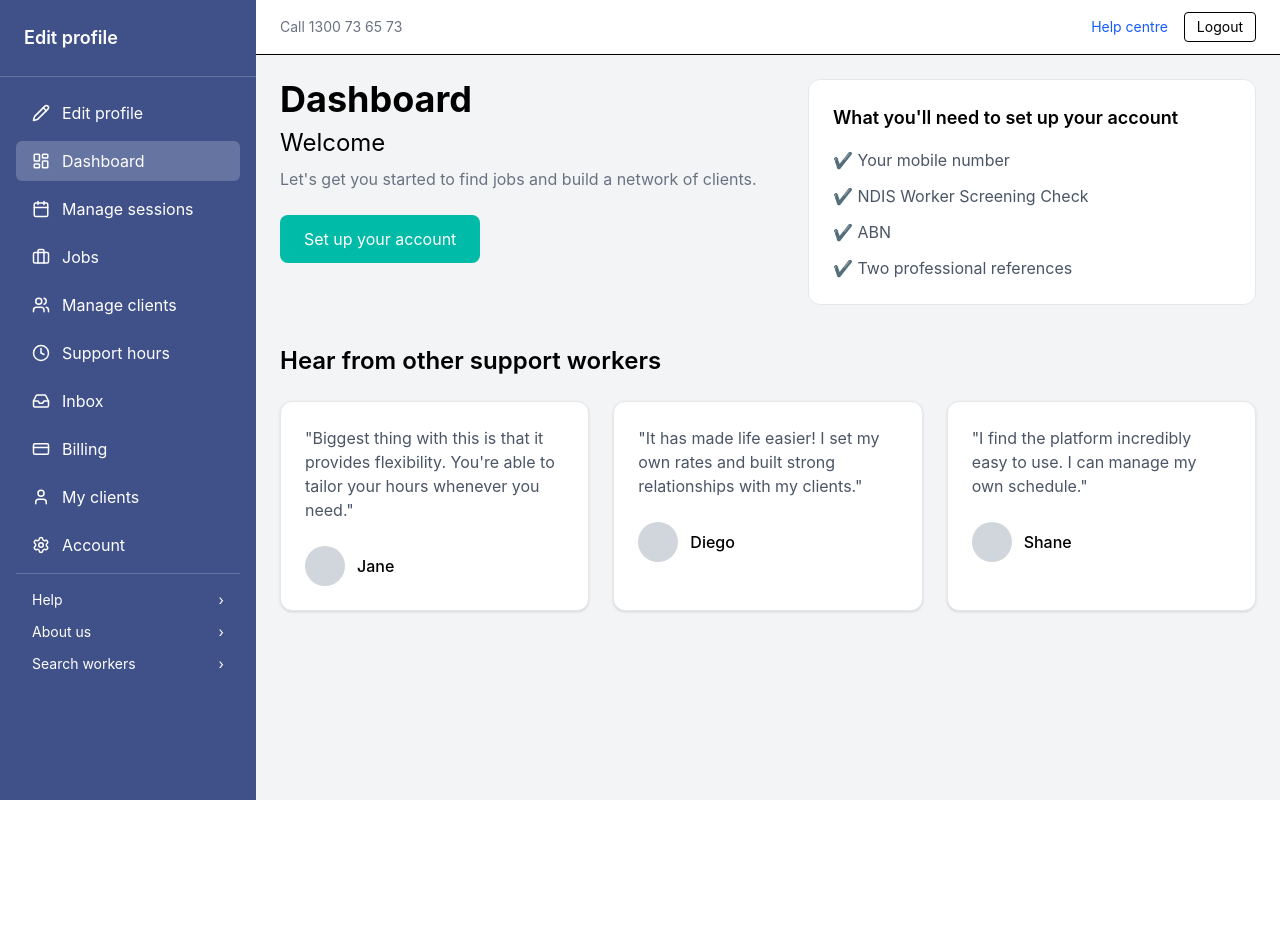
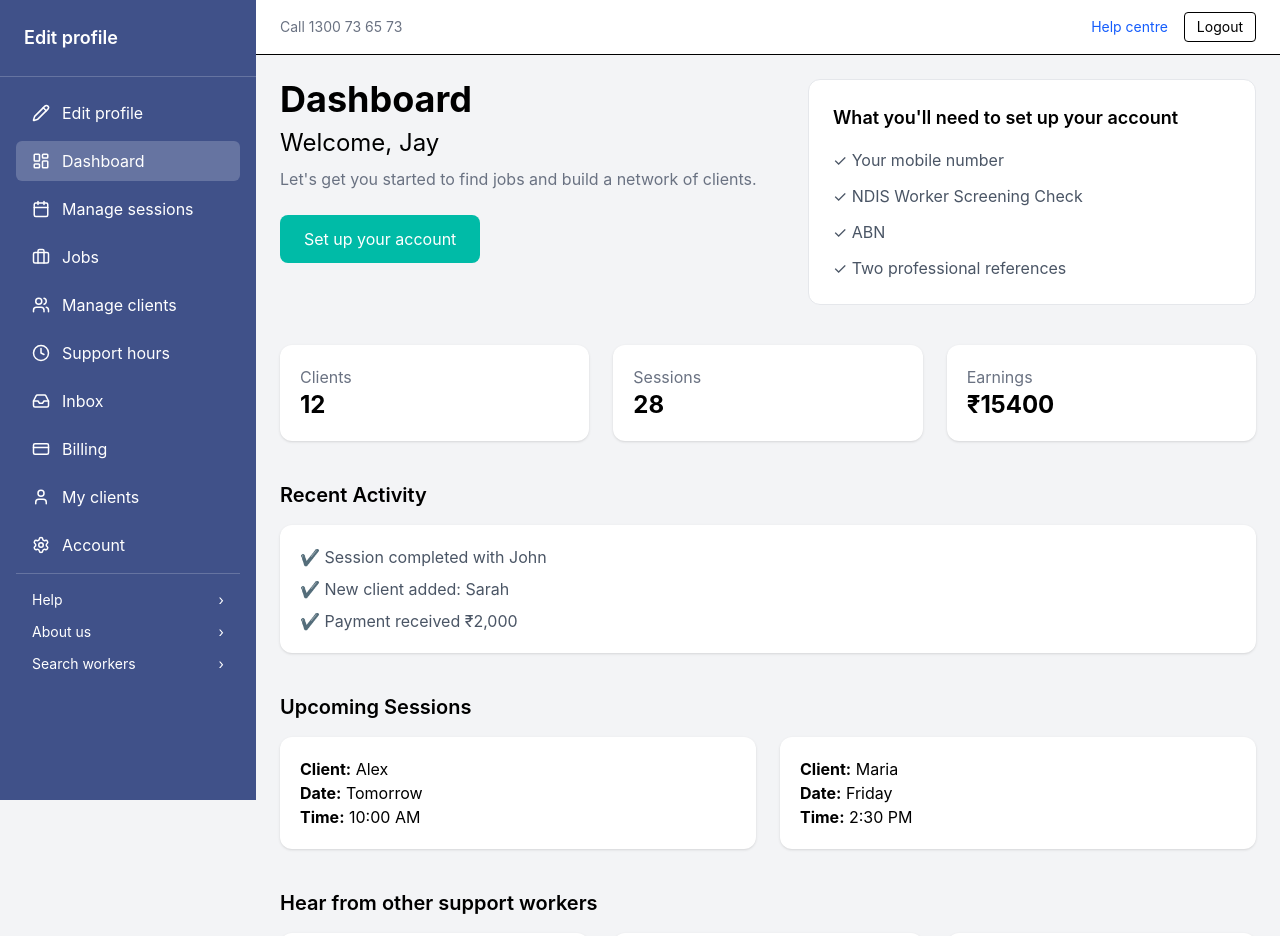
Before and after one commit to shreyatamse1-ship-it/ndis-frontend, a Next.js app: page /dashboard in a window 1280 px wide. Shown: the top 936 px of the page. Before the commit the page ends 800 px from the top, so only its background shows below. Built offline with nearby package versions, Linux system fonts and the light colour scheme; sample sign-in values are in the browser's storage.

Commit message:
Dashboard UI with mock user data and dynamic sections

```diff
--- a/app/dashboard/page.tsx
+++ b/app/dashboard/page.tsx
@@ -1,18 +1,20 @@
 import TestimonialSection from "../../components/common/TestimonialSection";
-import Link from "next/link"
+import Link from "next/link";
+import { userData, testimonials } from "../data/dashboardData";
 
 export default function DashboardPage() {
     return (
-        <div className="space-y-10 w-full max-w-7xl mx-auto">
+        <div className="space-y-10 w-full max-w-7xl mx-auto pb-10">
 
-            {/* Top section */}
+            {/* Top Section */}
             <div className="flex flex-col lg:flex-row lg:items-start justify-between gap-10">
 
-                {/* Left side */}
+                {/* Left */}
                 <div>
                     <h1 className="text-4xl font-bold">Dashboard</h1>
-
-                    <h2 className="text-2xl mt-2">Welcome</h2>
+                    <h2 className="text-2xl mt-2">
+                        Welcome, {userData.name}
+                    </h2>
 
                     <p className="text-gray-500 mt-2">
                         Let's get you started to find jobs and build a network of clients.
@@ -23,31 +25,84 @@ export default function DashboardPage() {
                             Set up your account
                         </button>
                     </Link>
-
                 </div>
 
-                {/* Setup card */}
+                {/* Setup Card */}
                 <div className="bg-white border border-gray-200 rounded-xl p-6 w-full max-w-md">
-
                     <h3 className="font-semibold text-lg mb-4">
                         What you'll need to set up your account
                     </h3>
 
                     <ul className="space-y-3 text-gray-600">
+                        <li>✓ Your mobile number</li>
+                        <li>✓ NDIS Worker Screening Check</li>
+                        <li>✓ ABN</li>
+                        <li>✓ Two professional references</li>
+                    </ul>
+                </div>
+            </div>
 
-                        <li>✔ Your mobile number</li>
-                        <li>✔ NDIS Worker Screening Check</li>
-                        <li>✔ ABN</li>
-                        <li>✔ Two professional references</li>
-
-                    </ul>
-
+            {/* Stats */}
+            <div className="grid grid-cols-3 gap-6">
+                <div className="bg-white p-5 rounded-xl shadow">
+                    <p className="text-gray-500">Clients</p>
+                    <h2 className="text-2xl font-bold">
+                        {userData.stats.clients}
+                    </h2>
                 </div>
 
+                <div className="bg-white p-5 rounded-xl shadow">
+                    <p className="text-gray-500">Sessions</p>
+                    <h2 className="text-2xl font-bold">
+                        {userData.stats.sessions}
+                    </h2>
+                </div>
+
+                <div className="bg-white p-5 rounded-xl shadow">
+                    <p className="text-gray-500">Earnings</p>
+                    <h2 className="text-2xl font-bold">
+                        ₹{userData.stats.earnings}
+                    </h2>
+                </div>
+            </div>
+
+            {/* Recent Activity */}
+            <div>
+                <h2 className="text-xl font-semibold mb-4">
+                    Recent Activity
+                </h2>
+
+                <div className="bg-white p-5 rounded-xl shadow">
+                    <ul className="space-y-2 text-gray-600">
+                        {userData.recentActivity.map((item, index) => (
+                            <li key={index}>✔ {item}</li>
+                        ))}
+                    </ul>
+                </div>
+            </div>
+
+            {/* Upcoming Sessions */}
+            <div>
+                <h2 className="text-xl font-semibold mb-4">
+                    Upcoming Sessions
+                </h2>
+
+                <div className="grid grid-cols-2 gap-6">
+                    {userData.upcomingSessions.map((session, index) => (
+                        <div
+                            key={index}
+                            className="bg-white p-5 rounded-xl shadow"
+                        >
+                            <p><strong>Client:</strong> {session.client}</p>
+                            <p><strong>Date:</strong> {session.date}</p>
+                            <p><strong>Time:</strong> {session.time}</p>
+                        </div>
+                    ))}
+                </div>
             </div>
 
             {/* Testimonials */}
-            <TestimonialSection />
+            <TestimonialSection data={testimonials} />
 
         </div>
     );
--- /dev/null
+++ b/app/data/dashboardData.ts
@@ -0,0 +1,43 @@
+export const userData = {
+  name: "Jay",
+
+  stats: {
+    clients: 12,
+    sessions: 28,
+    earnings: 15400,
+  },
+
+  recentActivity: [
+    "Session completed with John",
+    "New client added: Sarah",
+    "Payment received ₹2,000",
+  ],
+
+  upcomingSessions: [
+    {
+      client: "Alex",
+      date: "Tomorrow",
+      time: "10:00 AM",
+    },
+    {
+      client: "Maria",
+      date: "Friday",
+      time: "2:30 PM",
+    },
+  ],
+};
+
+export const testimonials = [
+  {
+    name: "Jane",
+    text: "Biggest thing with this is that it provides flexibility.",
+  },
+  {
+    name: "Diego",
+    text: "It has made life easier! I set my own rates.",
+  },
+  {
+    name: "Shane",
+    text: "I find the platform incredibly easy to use.",
+  },
+];
--- a/app/globals.css
+++ b/app/globals.css
@@ -12,3 +12,10 @@
   --border-color: #e9ebec;
   --primary-btn: #0ab39c;
 }
+.card {
+  background: white;
+  padding: 20px;
+  border-radius: 12px;
+  margin-top: 20px;
+  box-shadow: 0 2px 8px rgba(0, 0, 0, 0.05);
+}
--- a/components/common/TestimonialSection.tsx
+++ b/components/common/TestimonialSection.tsx
@@ -1,70 +1,30 @@
-export default function TestimonialSection() {
+type Testimonial = {
+    name: string;
+    text: string;
+};
 
+export default function TestimonialSection({
+    data,
+}: {
+    data: Testimonial[];
+}) {
     return (
-        <div>
-
-            <h2 className="text-2xl font-semibold mb-6">
+        <div className="mt-10">
+            <h2 className="text-xl font-semibold mb-4">
                 Hear from other support workers
             </h2>
 
-            <div className="grid grid-cols-1 md:grid-cols-2 lg:grid-cols-3 gap-6">
-
-                {/* Card 1 */}
-                <div className="bg-white border border-gray-200 rounded-xl p-6 shadow-sm">
-
-                    <p className="text-gray-600">
-                        "Biggest thing with this is that it provides flexibility.
-                        You're able to tailor your hours whenever you need."
-                    </p>
-
-                    <div className="flex items-center gap-3 mt-6">
-
-                        <div className="w-10 h-10 bg-gray-300 rounded-full"></div>
-
-                        <span className="font-medium">Jane</span>
-
+            <div className="grid grid-cols-3 gap-6">
+                {data.map((item, index) => (
+                    <div
+                        key={index}
+                        className="bg-white p-5 rounded-xl shadow"
+                    >
+                        <p className="text-gray-600">"{item.text}"</p>
+                        <div className="mt-4 font-semibold">{item.name}</div>
                     </div>
-
-                </div>
-
-                {/* Card 2 */}
-                <div className="bg-white border border-gray-200 rounded-xl p-6 shadow-sm">
-
-                    <p className="text-gray-600">
-                        "It has made life easier! I set my own rates and built
-                        strong relationships with my clients."
-                    </p>
-
-                    <div className="flex items-center gap-3 mt-6">
-
-                        <div className="w-10 h-10 bg-gray-300 rounded-full"></div>
-
-                        <span className="font-medium">Diego</span>
-
-                    </div>
-
-                </div>
-
-                {/* Card 3 */}
-                <div className="bg-white border border-gray-200 rounded-xl p-6 shadow-sm">
-
-                    <p className="text-gray-600">
-                        "I find the platform incredibly easy to use.
-                        I can manage my own schedule."
-                    </p>
-
-                    <div className="flex items-center gap-3 mt-6">
-
-                        <div className="w-10 h-10 bg-gray-300 rounded-full"></div>
-
-                        <span className="font-medium">Shane</span>
-
-                    </div>
-
-                </div>
-
+                ))}
             </div>
-
         </div>
     );
 }
```
